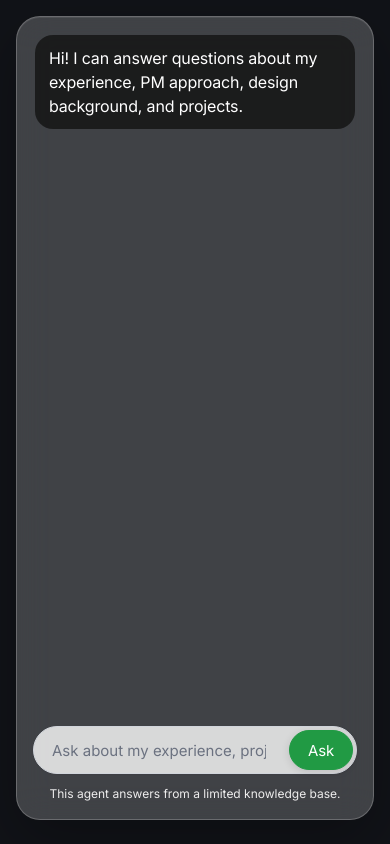
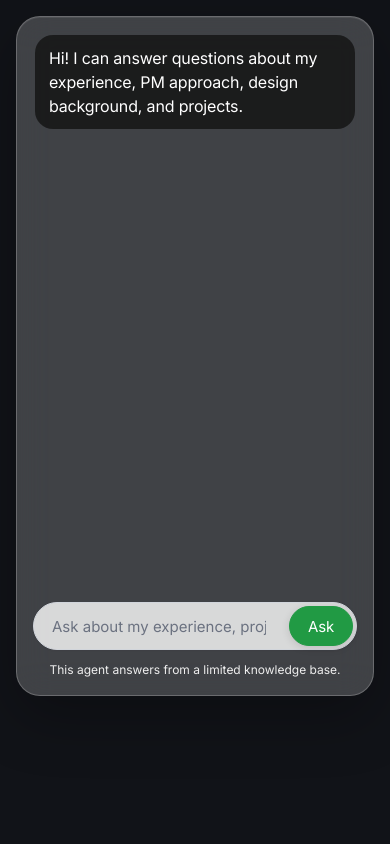
Before and after one commit to ryngrn/portfolio-agent, a Next.js app: page /agent in a window 390 px wide. Built offline with nearby package versions, Linux system fonts and the light colour scheme.

Commit message:
Make chat height responsive to viewport

```diff
--- a/components/AgentChat.tsx
+++ b/components/AgentChat.tsx
@@ -201,6 +201,10 @@ export default function AgentChat({ mode = 'dark' }: { mode?: ChatMode }) {
     <div style={{ margin: '0 auto', maxWidth: '900px', width: '100%', padding: '16px', boxSizing: 'border-box' }}>
       <div
         style={{
+          display: 'flex',
+          flexDirection: 'column',
+          height: 'clamp(320px, calc(100dvh - 32px), 680px)',
+          boxSizing: 'border-box',
           border: `1px solid ${theme.panelBorder}`,
           borderRadius: '24px',
           padding: '16px',
@@ -210,7 +214,7 @@ export default function AgentChat({ mode = 'dark' }: { mode?: ChatMode }) {
           WebkitBackdropFilter: 'blur(18px)',
         }}
       >
-        <div style={{ height: '80dvh', overflowY: 'auto', display: 'flex', flexDirection: 'column', gap: '10px', padding: '2px' }}>
+        <div style={{ flex: 1, minHeight: 0, overflowY: 'auto', display: 'flex', flexDirection: 'column', gap: '10px', padding: '2px' }}>
           {msgs.map((m, i) => {
             const isUser = m.role === 'user';
             if (isUser) {
```
